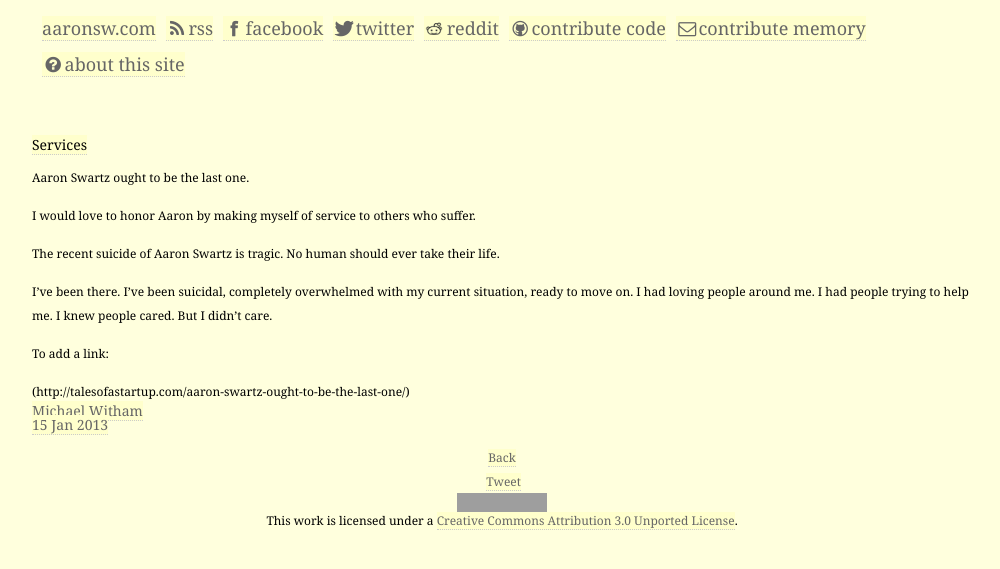
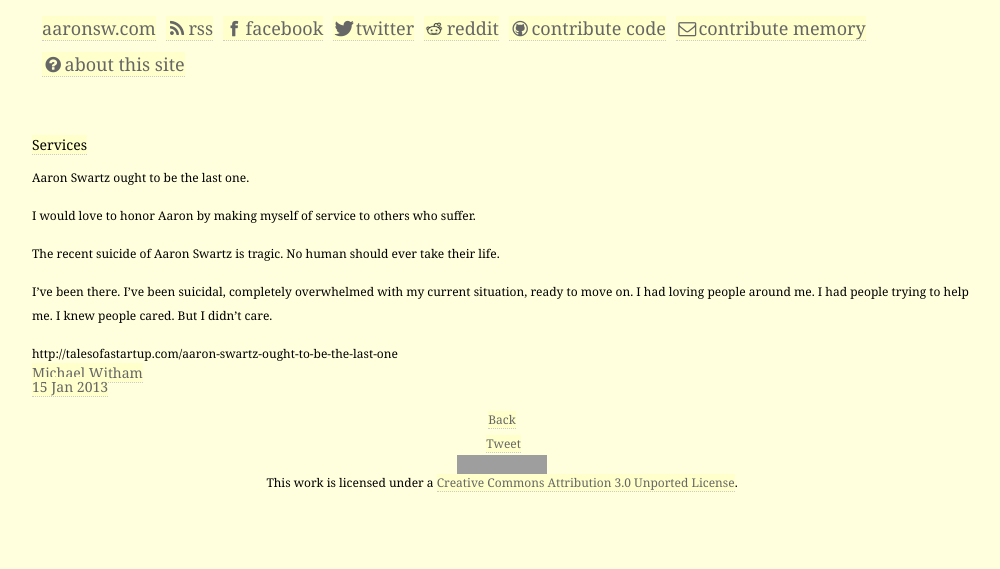
Before and after one commit to guanix/rememberaaronsw, a Jekyll site: the page built from memories/_posts/2013-01-15-Services.md, in a window 1280 px wide. Shown: the top 569 px of the page, without its empty margins (138-1138 px from the left). Built offline with Jekyll 4.4.1, drawn with Linux system fonts in a browser that asks for light colours; comment, search, counter and statistics services are not loaded; grey boxes are pictures that could not be loaded.

Commit message:
Update memories/_posts/2013-01-15-Services.md

```diff
--- a/memories/_posts/2013-01-15-Services.md
+++ b/memories/_posts/2013-01-15-Services.md
@@ -15,6 +15,4 @@ The recent suicide of Aaron Swartz is tragic. No human should ever take their li
 
 I’ve been there. I’ve been suicidal, completely overwhelmed with my current situation, ready to move on. I had loving people around me. I had people trying to help me. I knew people cared. But I didn’t care.
 
-To add a link:
-
-(http://talesofastartup.com/aaron-swartz-ought-to-be-the-last-one/)
+http://talesofastartup.com/aaron-swartz-ought-to-be-the-last-one
```
